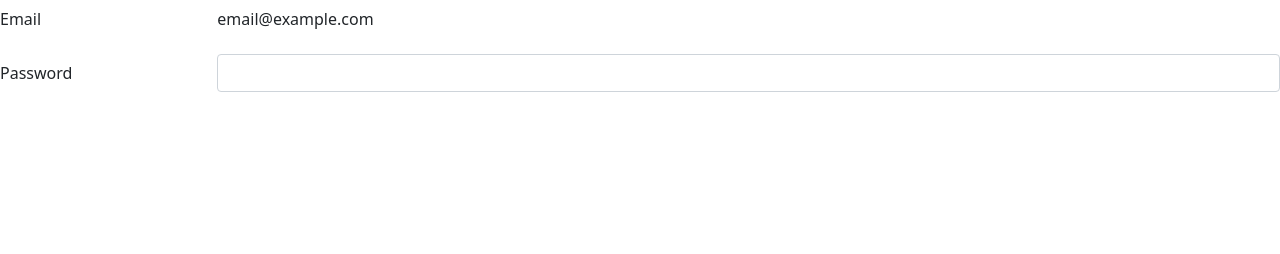
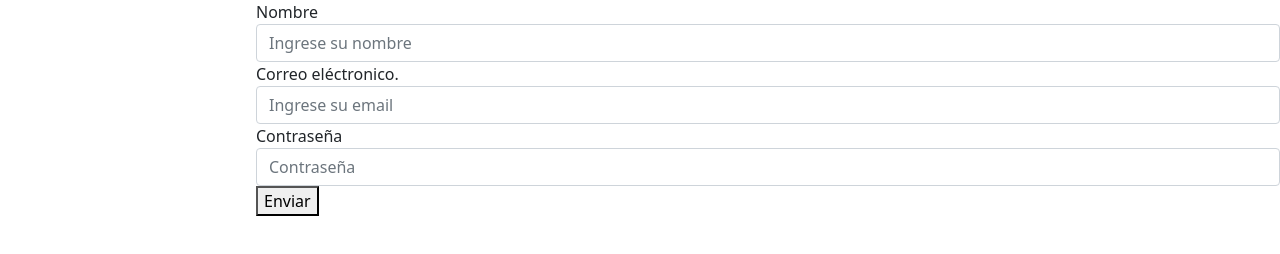
Before and after one commit to Kerensivira/workshopMarzo2022, a plain HTML site: page Frontend/src/components/login.html in a window 1280 px wide. Drawn offline with nearby package versions, Linux system fonts and the light colour scheme.

Commit message:
maquetacion del Login

```diff
--- a/Frontend/src/Styles/styles.css
+++ b/Frontend/src/Styles/styles.css
@@ -50,3 +50,12 @@ margin-left: 2%;
 margin-bottom: 2%;
 
 }
+
+
+/* LOGIN */
+
+.form-group{
+
+margin-left: 20%;
+
+}
--- a/Frontend/src/components/login.html
+++ b/Frontend/src/components/login.html
@@ -8,19 +8,62 @@
 </head>
 <body>
 
-    <div class="LOGIN"></div>
-    <div class="mb-3 row">
-        <label for="staticEmail" class="col-sm-2 col-form-label">Email</label>
-        <div class="col-sm-10">
-          <input type="text" readonly class="form-control-plaintext" id="staticEmail" value="email@example.com">
+    <form id="survey-form">
+        <div class="form-group">
+
+            <!-- NOMBRE -->
+
+          <label id="name-label" for="name">Nombre</label>
+          <input
+            type="text"
+            name="name"
+            id="name"
+            class="form-control"
+            placeholder="Ingrese su nombre"
+            required
+          />
+
+<!-- CORREO ELECTRONICO -->
+
         </div>
-      </div>
-      <div class="mb-3 row">
-        <label for="inputPassword" class="col-sm-2 col-form-label">Password</label>
-        <div class="col-sm-10">
-          <input type="password" class="form-control" id="inputPassword">
+        <div class="form-group">
+          <label id="email-label" for="email">Correo eléctronico.</label>
+          <input
+            type="email"
+            name="email"
+            id="email"
+            class="form-control"
+            placeholder="Ingrese su email"
+            required
+          />
+
+
+
         </div>
-      </div>
+        <div class="form-group">
+          <label id="number-label" for="number">Contraseña</label>
+          <input
+            type="password"
+            name="password"
+            id="password"
+            min="5"
+            max="10"
+            class="form-control"
+            placeholder="Contraseña"
+            required
+          />
+        </div>
+
+    <!-- BOTON -->
+
+        <div class="form-group">
+          <button type="submit" id="submit" class="submit-button">
+            Enviar
+          </button>
+
+        </div>
+    </form>
+  </div>
 
 
 
```
